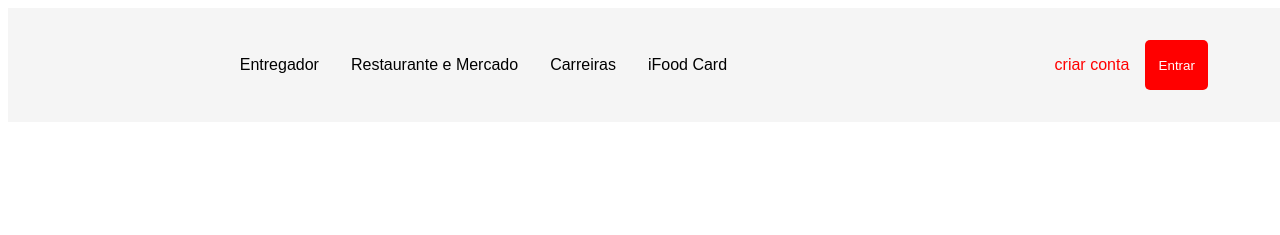
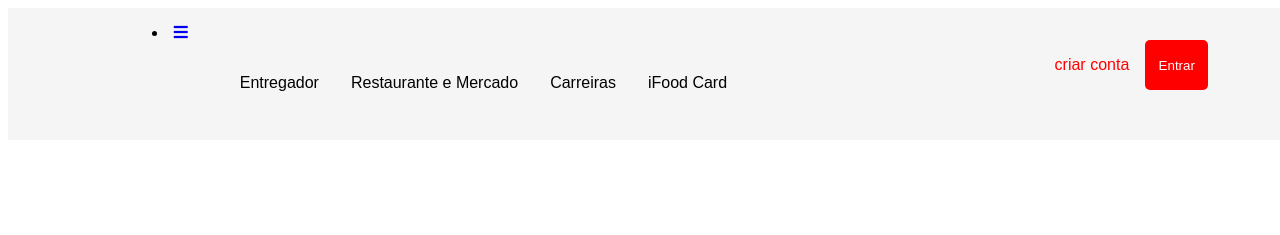
Before and after one commit to EdyFS/EletivaI-2024, a plain HTML site: page site/ifood/Inicial/index.html in a window 1280 px wide. Shown: the top 235 px of the page. Drawn offline with Linux system fonts and the light colour scheme.

Commit message:
Update index.html

```diff
--- a/site/ifood/Inicial/index.html
+++ b/site/ifood/Inicial/index.html
@@ -13,6 +13,7 @@
 <body>
     <nav>
         <div class="menu">
+            <li id="listras"><a href="#"><i class="fas fa-bars"></i></a></li>
             <!-- <img src="" alt="Logo do iFood"> -->
             <ul>
                 <li>Entregador</li>
```
